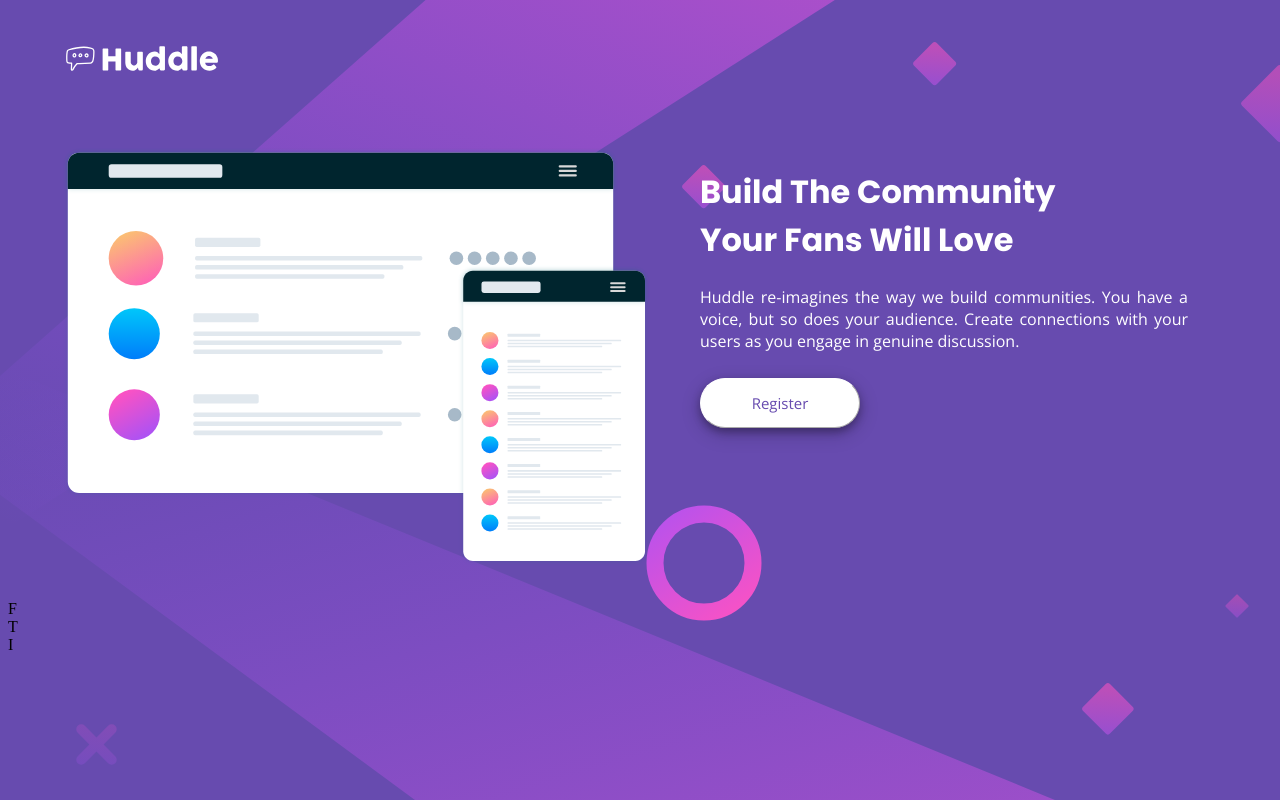
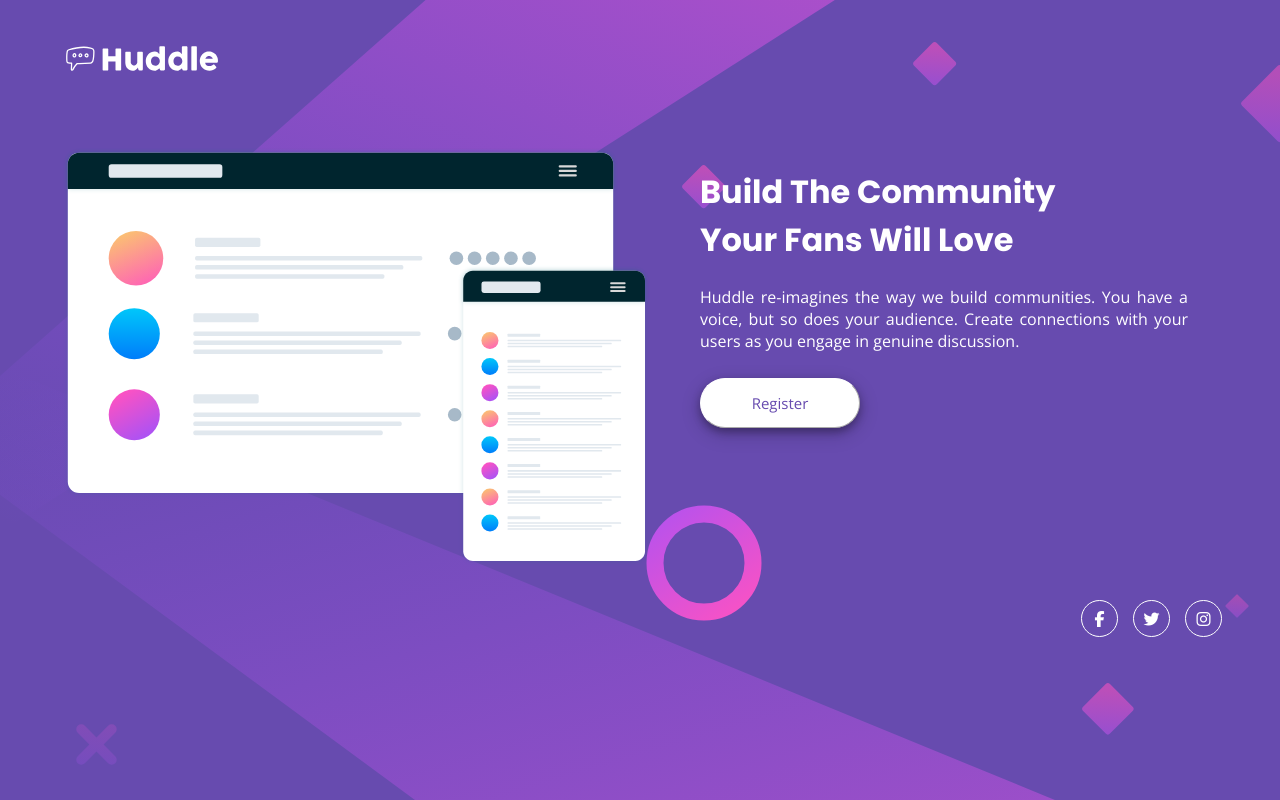
Before and after one commit to Lorenalgm/build-your-community, a plain HTML site: page index.html in a window 1280 px wide. Drawn offline with nearby package versions, Linux system fonts and the light colour scheme.

Commit message:
Finished css

```diff
--- a/index.html
+++ b/index.html
@@ -3,7 +3,7 @@
 <head>
   <meta charset="UTF-8">
   <meta name="viewport" content="width=device-width, initial-scale=1.0">
-
+  <script src="https://kit.fontawesome.com/3975e2dbb7.js" crossorigin="anonymous"></script>
   <link rel="icon" type="image/png" sizes="32x32" href="./images/favicon-32x32.png">
 
   <title>Build Your Community</title>
@@ -66,6 +66,30 @@
       box-shadow:  0 4px 8px 0 rgba(0, 0, 0, 0.3), 0 6px 20px 0 rgba(0, 0, 0, 0.19);;
     }
 
+    footer{
+      display: flex;
+      flex-direction: row;
+      float: right;
+      margin-right: 50px;
+    }
+
+    .icons {
+      background-color: transparent;
+      border-width: 1px;
+      border-style: solid;
+      border-color: #ffff;
+      border-radius: 40px;
+      width: 35px;
+      height: 35px;
+      display: flex;
+      justify-content: center;
+      align-items: center;
+      margin-left: 15px;
+    }
+
+    i{
+      color: #ffff;
+    }
 
   </style>
 </head>
@@ -86,9 +110,9 @@
     </div>
   </div>
   <footer>
-    <div>F</div>
-    <div>T</div>
-    <div>I</div>
+    <div class="icons"><i class="fab fa-facebook-f"></i></div>
+    <div class="icons"><i class="fab fa-twitter"></i></div>
+    <div class="icons"><i class="fab fa-instagram"></i></div>
   </footer>
 </body>
 </html>
```
